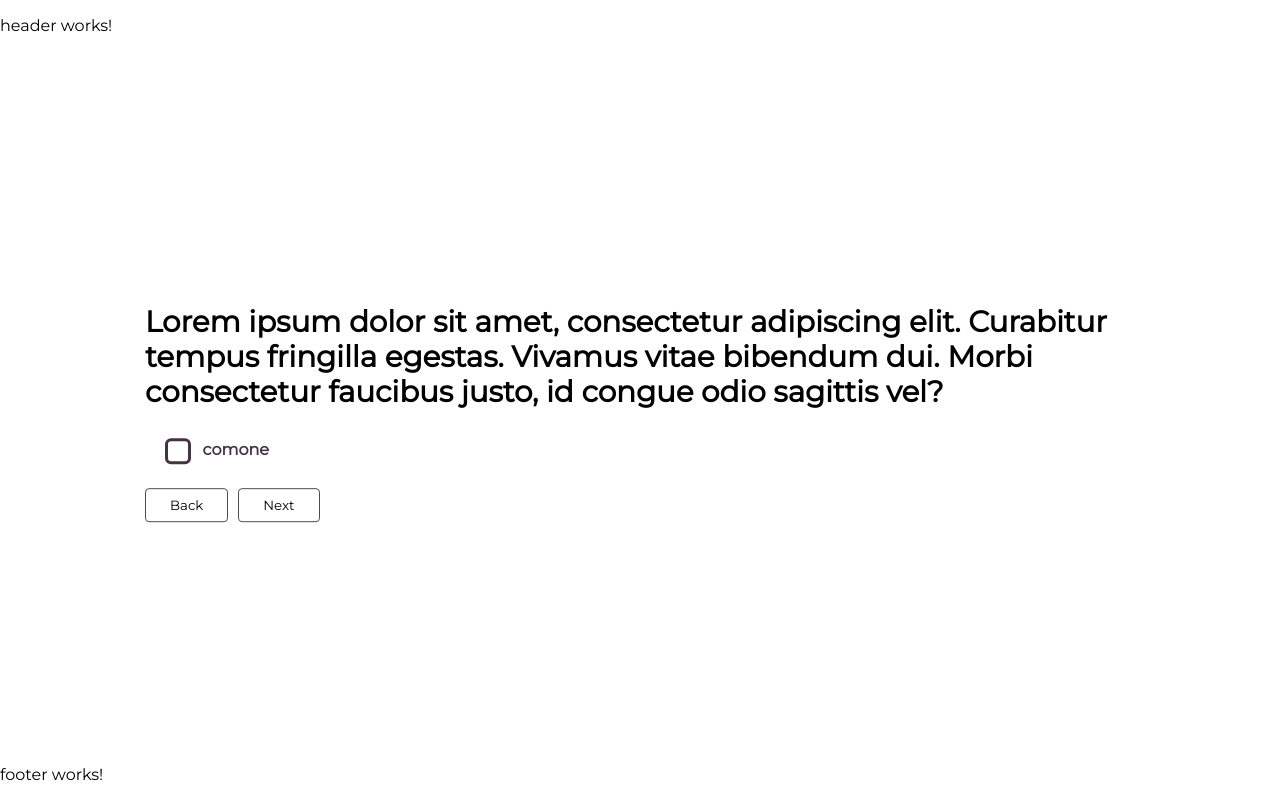
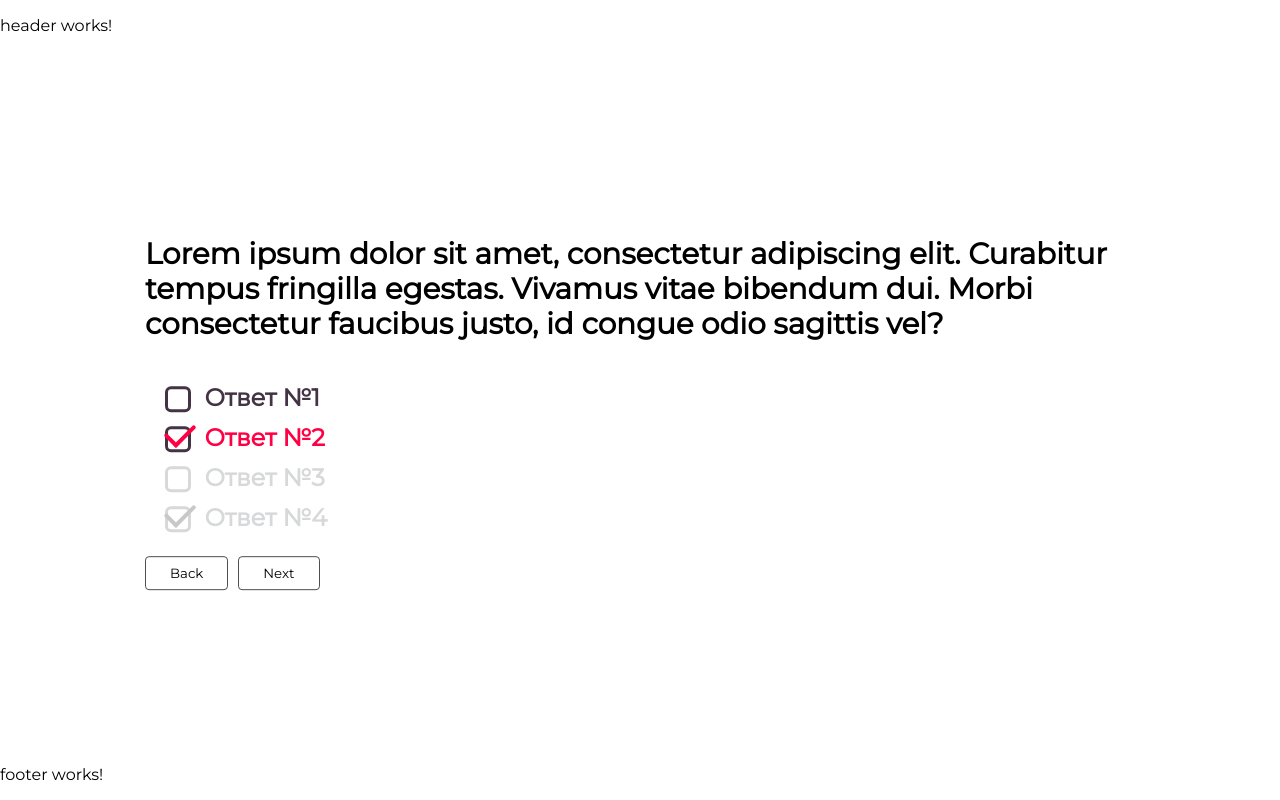
Before and after one commit to kkutepow/quickz, an Angular app in the folder ng-quickz/: page / in a window 1280 px wide. Built offline with nearby package versions, Linux system fonts and the light colour scheme.

Commit message:
added styles for disbled checkboxes

```diff
--- a/ng-quickz/src/app/components/answer/answer.component.html
+++ b/ng-quickz/src/app/components/answer/answer.component.html
@@ -1,5 +1,31 @@
-<input type="checkbox" id="1">
-<label for="1">
-  <span class="checkbox-icon"></span>
-  comone
-</label>
+<p>
+  <input type="checkbox" id="1" />
+  <label for="1">
+    <span class="checkbox-icon"></span>
+    Ответ №1
+  </label>
+</p>
+
+<p>
+  <input type="checkbox" id="2" checked />
+  <label for="2">
+    <span class="checkbox-icon"></span>
+    Ответ №2
+  </label>
+</p>
+
+<p>
+  <input type="checkbox" id="3" disabled/>
+  <label for="3">
+    <span class="checkbox-icon"></span>
+    Ответ №3
+  </label>
+</p>
+
+<p>
+  <input type="checkbox" id="4" checked disabled/>
+  <label for="4">
+    <span class="checkbox-icon"></span>
+    Ответ №4
+  </label>
+</p>
--- a/ng-quickz/src/app/components/answer/answer.component.scss
+++ b/ng-quickz/src/app/components/answer/answer.component.scss
@@ -1,5 +1,6 @@
 $accent-color: #f04;
 $default-color: #434;
+$disabled-color: #d7d8d9;
 $bg-color: #fff;
 
 input[type='checkbox'],
@@ -7,13 +8,15 @@ input[type='radio'] {
   visibility: hidden;
 }
 
-input[type='checkbox'] + label {
+input[type='checkbox']+label {
   color: $default-color;
   font-weight: bold;
   padding-left: 25pt;
+  font-size: 18pt;
   line-height: 18pt;
   padding-top: 3px;
   position: relative;
+
   &:before {
     content: '';
     position: absolute;
@@ -34,37 +37,41 @@ input[type='checkbox'] + label {
     left: 0;
     transform-origin: 0 0;
   }
+
   span.checkbox-icon:before {
     width: 0;
     transform: translate(1pt, 5pt) rotate(45deg);
     transition: .1s ease-out .08s;
     border-top-left-radius: 2px;
-    border-bottom-left-radius:2px;
+    border-bottom-left-radius: 2px;
   }
+
   span.checkbox-icon::after {
     width: 0;
     transform: translate(6.2pt, 14.2pt) rotate(-45deg);
     transition: .1s ease-out;
     border-top-right-radius: 2px;
-    border-bottom-right-radius:2px;
+    border-bottom-right-radius: 2px;
   }
 }
 
-input[type='checkbox'] + label:active {
+input[type='checkbox']+label:active {
   &:before {
     border-color: #434;
     border-radius: 7px;
   }
 }
 
-input[type='checkbox'] + label:active,
-input[type='checkbox']:checked + label {
+input[type='checkbox']+label:active,
+input[type='checkbox']:checked+label {
   color: $accent-color;
+
   span.checkbox-icon:before {
     width: 13pt;
     transform: translate(1pt, 5pt) rotate(45deg);
     transition: .1s ease-out;
   }
+
   span.checkbox-icon::after {
     width: 22pt;
     transform: translate(6.2pt, 14.2pt) rotate(-45deg);
@@ -72,3 +79,25 @@ input[type='checkbox']:checked + label {
     transition: .1s ease-out .08s;
   }
 }
+
+
+input[type='checkbox'][disabled]+label {
+  color: $disabled-color;
+
+  span.checkbox-icon::after,
+  span.checkbox-icon:before {
+    background-color: #c8c8c8;
+  }
+
+  &:before {
+    border-color: $disabled-color;
+  }
+}
+
+input[type='checkbox'][disabled]:not(:checked)+label {
+
+  span.checkbox-icon:before,
+  span.checkbox-icon::after {
+    width: 0;
+  }
+}
```
